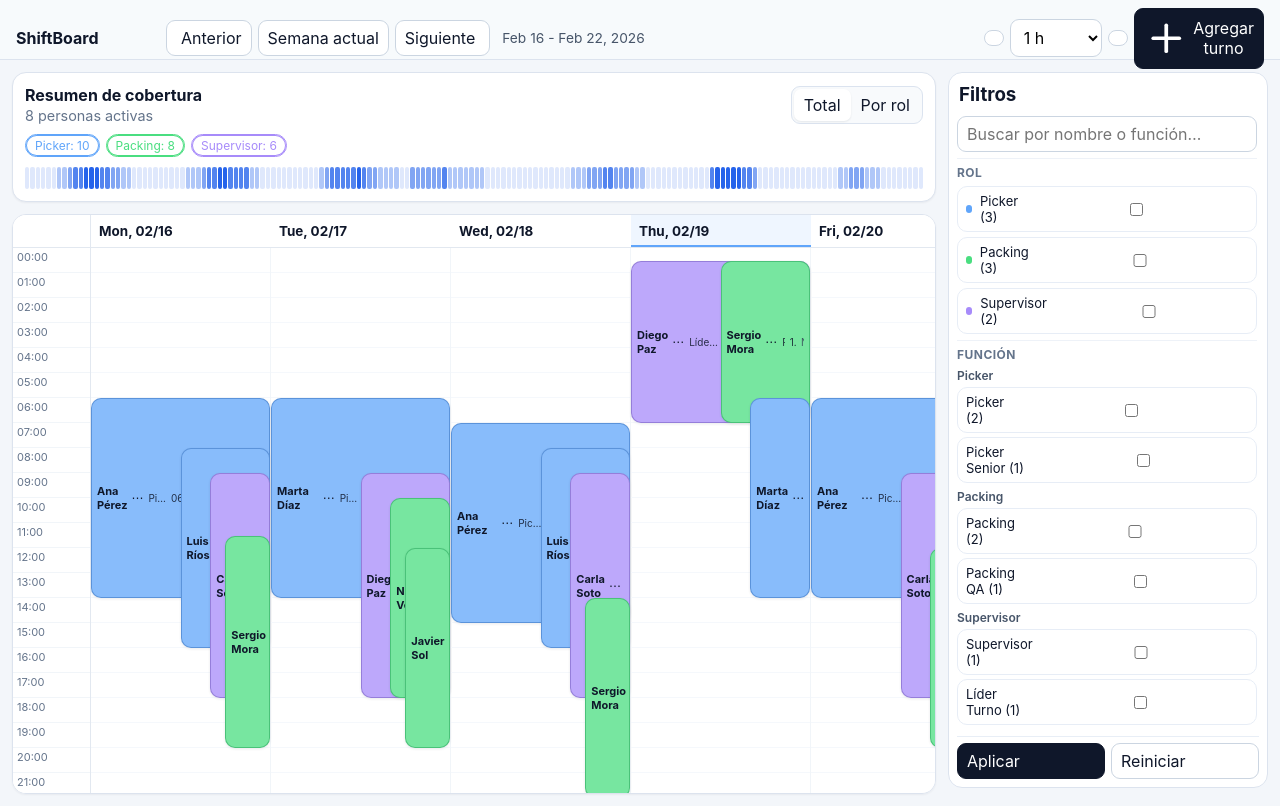
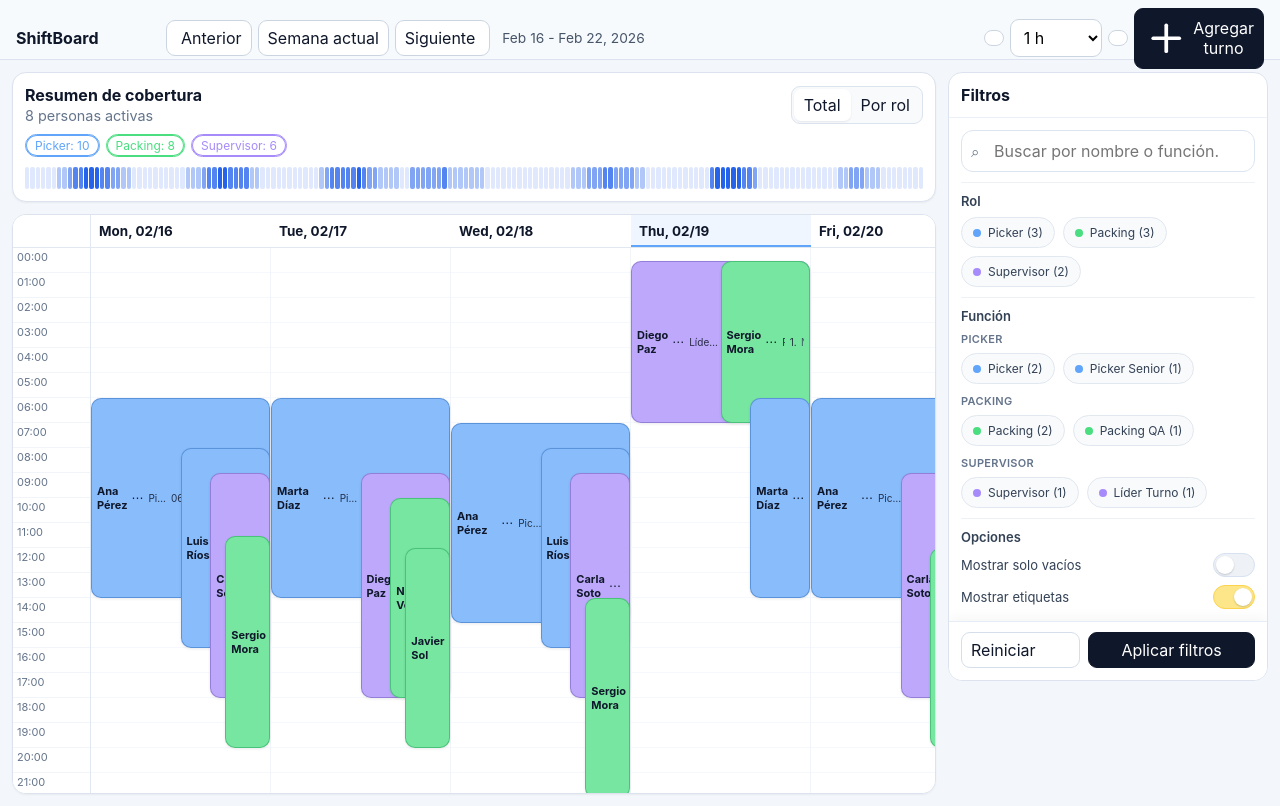
Before and after one commit to cabp393/chrono-ops, a React (Vite) app: page / in a window 1280 px wide. Built offline with nearby package versions, Linux system fonts and the light colour scheme.

Commit message:
Refactor filters panel UI with Mercado Libre-style pills

```diff
--- a/src/components/FiltersPanel.tsx
+++ b/src/components/FiltersPanel.tsx
@@ -1,5 +1,9 @@
 import { useEffect, useMemo, useState } from 'react';
 import type { AppliedFilters, Function, Person, Role } from '../types';
+import { FilterFooter } from './filters/FilterFooter';
+import { FilterPill } from './filters/FilterPill';
+import { FilterSection } from './filters/FilterSection';
+import { SearchInput } from './filters/SearchInput';
 
 type Props = {
   roles: Role[];
@@ -79,11 +83,6 @@ export const FiltersPanel = ({
   }, [functions]);
 
   const visibleRoleIds = roleScope ? Array.from(roleScope) : roles.map((role) => role.id);
-  const outOfRoleSelections = draft.functionIds.filter((functionId) => {
-    const fn = functionsById.get(functionId);
-    return !!(fn && roleScope && !roleScope.has(fn.roleId));
-  });
-
   const hasUnsavedChanges = JSON.stringify(draft) !== JSON.stringify(appliedFilters);
 
   const toggleRole = (id: string) => {
@@ -100,40 +99,45 @@ export const FiltersPanel = ({
     }));
   };
 
+  const handleClose = () => {
+    setDraft(appliedFilters);
+    onClose();
+  };
+
   return (
     <aside className={`filters-panel ${open ? 'open' : ''}`}>
-      <div className="filters-head compact">
+      <div className="filters-head">
         <h3>Filtros</h3>
         <div className="filters-head-actions">
           {hasUnsavedChanges && <span className="pending-badge">Cambios sin aplicar</span>}
-          <button className="ghost mobile-only" onClick={onClose}>Cerrar</button>
+          <button type="button" className="ghost mobile-only" onClick={handleClose}>Cerrar</button>
         </div>
       </div>
 
       <div className="filters-scroll">
-        <section className="filters-section">
-          <input
+        <SearchInput
           value={draft.searchText}
-            onChange={(e) => setDraft((prev) => ({ ...prev, searchText: e.target.value }))}
-            placeholder="Buscar por nombre o función…"
+          onChange={(value) => setDraft((prev) => ({ ...prev, searchText: value }))}
+          onClear={() => setDraft((prev) => ({ ...prev, searchText: '' }))}
         />
-          {draft.searchText && <button className="clear-search" onClick={() => setDraft((prev) => ({ ...prev, searchText: '' }))}>×</button>}
-        </section>
 
-        <section className="filters-section">
-          <h4>Rol</h4>
-          <div className="role-list compact">
+        <FilterSection title="Rol">
+          <div className="pill-grid">
             {roles.map((role) => (
-              <label key={role.id} className="filter-row">
-                <span><i style={{ backgroundColor: role.color }} />{role.nombre} ({roleCounts[role.id] || 0})</span>
-                <input type="checkbox" checked={draft.roleIds.includes(role.id)} onChange={() => toggleRole(role.id)} />
-              </label>
+              <FilterPill
+                key={role.id}
+                label={role.nombre}
+                count={roleCounts[role.id] || 0}
+                color={role.color}
+                active={draft.roleIds.includes(role.id)}
+                onClick={() => toggleRole(role.id)}
+              />
             ))}
           </div>
-        </section>
+        </FilterSection>
 
-        <section className="filters-section">
-          <h4>Función</h4>
+        <FilterSection title="Función">
+          <div className="function-groups">
             {visibleRoleIds.map((roleId) => {
               const role = roles.find((item) => item.id === roleId);
               const items = groupedFunctions[roleId] || [];
@@ -141,52 +145,58 @@ export const FiltersPanel = ({
               return (
                 <div key={roleId} className="function-group">
                   <p>{role?.nombre ?? roleId}</p>
+                  <div className="pill-grid">
                     {items.map((fn) => (
-                  <label key={fn.id} className="function-item filter-row">
-                    <span>{fn.nombre} ({functionCounts[fn.id] || 0})</span>
-                    <input type="checkbox" checked={draft.functionIds.includes(fn.id)} onChange={() => toggleFunction(fn.id)} />
-                  </label>
+                      <FilterPill
+                        key={fn.id}
+                        label={fn.nombre}
+                        count={functionCounts[fn.id] || 0}
+                        color={role?.color}
+                        active={draft.functionIds.includes(fn.id)}
+                        onClick={() => toggleFunction(fn.id)}
+                      />
                     ))}
+                  </div>
                 </div>
               );
             })}
+          </div>
+        </FilterSection>
 
-          {outOfRoleSelections.length > 0 && (
-            <div className="function-group outside-filter">
-              <p>Fuera de filtro</p>
-              {outOfRoleSelections.map((functionId) => {
-                const fn = functionsById.get(functionId);
-                if (!fn) return null;
-                return (
-                  <label key={functionId} className="function-item filter-row disabled">
-                    <span>{fn.nombre}</span>
-                    <input type="checkbox" checked onChange={() => toggleFunction(functionId)} />
+        <FilterSection title="Opciones">
+          <label className="switch-row">
+            <span>Mostrar solo vacíos</span>
+            <button
+              type="button"
+              className={`switch ${onlyGaps ? 'on' : ''}`}
+              aria-pressed={onlyGaps}
+              onClick={() => onToggleGaps(!onlyGaps)}
+            >
+              <span className="switch-thumb" />
+            </button>
           </label>
-                );
-              })}
-            </div>
-          )}
-        </section>
 
-        <section className="filters-section tight">
           <label className="switch-row">
-            Mostrar solo vacíos
-            <input type="checkbox" checked={onlyGaps} onChange={(e) => onToggleGaps(e.target.checked)} />
+            <span>Mostrar etiquetas</span>
+            <button
+              type="button"
+              className={`switch ${showLabels ? 'on' : ''}`}
+              aria-pressed={showLabels}
+              onClick={() => onToggleLabels(!showLabels)}
+            >
+              <span className="switch-thumb" />
+            </button>
           </label>
-        </section>
-
-        <section className="filters-section tight">
-          <label className="switch-row">
-            Mostrar etiquetas
-            <input type="checkbox" checked={showLabels} onChange={(e) => onToggleLabels(e.target.checked)} />
-          </label>
-        </section>
+        </FilterSection>
       </div>
 
-      <div className="filters-footer">
-        <button className="primary" onClick={() => onApplyFilters(draft)}>Aplicar</button>
-        <button onClick={() => { setDraft({ searchText: '', roleIds: [], functionIds: [] }); onResetFilters(); }}>Reiniciar</button>
-      </div>
+      <FilterFooter
+        onApply={() => onApplyFilters(draft)}
+        onReset={() => {
+          setDraft({ searchText: '', roleIds: [], functionIds: [] });
+          onResetFilters();
+        }}
+      />
     </aside>
   );
 };
--- /dev/null
+++ b/src/components/filters/FilterFooter.tsx
@@ -0,0 +1,12 @@
+type Props = {
+  onReset: () => void;
+  onApply: () => void;
+  disabledApply?: boolean;
+};
+
+export const FilterFooter = ({ onReset, onApply, disabledApply = false }: Props) => (
+  <div className="filters-footer">
+    <button type="button" className="footer-reset" onClick={onReset}>Reiniciar</button>
+    <button type="button" className="primary footer-apply" disabled={disabledApply} onClick={onApply}>Aplicar filtros</button>
+  </div>
+);
--- /dev/null
+++ b/src/components/filters/FilterPill.tsx
@@ -0,0 +1,22 @@
+type Props = {
+  label: string;
+  count?: number;
+  active: boolean;
+  disabled?: boolean;
+  color?: string;
+  onClick: () => void;
+};
+
+export const FilterPill = ({ label, count, active, disabled = false, color = '#94a3b8', onClick }: Props) => (
+  <button
+    type="button"
+    className={`filter-pill ${active ? 'active' : ''} ${disabled ? 'disabled' : ''}`}
+    aria-pressed={active}
+    disabled={disabled}
+    onClick={onClick}
+    style={{ ['--pill-color' as string]: color }}
+  >
+    <span className="pill-dot" style={{ backgroundColor: color }} />
+    <span>{label}{typeof count === 'number' ? ` (${count})` : ''}</span>
+  </button>
+);
--- /dev/null
+++ b/src/components/filters/FilterSection.tsx
@@ -0,0 +1,13 @@
+import type { ReactNode } from 'react';
+
+type Props = {
+  title: string;
+  children: ReactNode;
+};
+
+export const FilterSection = ({ title, children }: Props) => (
+  <section className="filter-section">
+    <h4>{title}</h4>
+    {children}
+  </section>
+);
--- /dev/null
+++ b/src/components/filters/SearchInput.tsx
@@ -0,0 +1,22 @@
+type Props = {
+  value: string;
+  onChange: (value: string) => void;
+  onClear: () => void;
+};
+
+export const SearchInput = ({ value, onChange, onClear }: Props) => (
+  <div className="search-input-wrap">
+    <span className="search-icon" aria-hidden="true">⌕</span>
+    <input
+      value={value}
+      onChange={(e) => onChange(e.target.value)}
+      placeholder="Buscar por nombre o función…"
+      aria-label="Buscar por nombre o función"
+    />
+    {value && (
+      <button type="button" className="clear-search" onClick={onClear} aria-label="Limpiar búsqueda">
+        ×
+      </button>
+    )}
+  </div>
+);
--- a/src/styles.css
+++ b/src/styles.css
@@ -116,64 +116,177 @@ select, input { width: 100%; border: 1px solid #cbd5e1; border-radius: 9px; padd
 }
 .shift-menu-popover button { border: 0; border-radius: 8px; white-space: nowrap; }
 
+
 .filters-panel {
   position: sticky;
   top: 72px;
   align-self: start;
   display: grid;
   grid-template-rows: auto minmax(0, 1fr) auto;
-  gap: 6px;
   width: 320px;
   max-height: calc(100vh - 84px);
   background: #fff;
   border: 1px solid #dce3ee;
   border-radius: 14px;
-  padding: 8px;
+  overflow: hidden;
 }
-.filters-head { display: flex; justify-content: space-between; align-items: center; gap: 6px; padding: 2px 2px 4px; }
+.filters-head {
+  display: flex;
+  justify-content: space-between;
+  align-items: center;
+  gap: 8px;
+  padding: 12px;
+  border-bottom: 1px solid #ecf1f8;
+}
+.filters-head h3 { margin: 0; font-size: 1rem; }
 .filters-head-actions { display: flex; align-items: center; gap: 6px; }
-.pending-badge { font-size: 11px; color: #92400e; background: #fffbeb; border: 1px solid #fde68a; border-radius: 999px; padding: 2px 8px; }
-.filters-panel h3, .filters-panel p, .filters-panel h4 { margin: 0; }
+.pending-badge {
+  font-size: 11px;
+  color: #92400e;
+  background: #fffbeb;
+  border: 1px solid #fde68a;
+  border-radius: 999px;
+  padding: 2px 8px;
+}
 .filters-scroll {
   overflow: auto;
   display: grid;
   align-content: start;
-  gap: 6px;
-  padding-right: 2px;
+  gap: 10px;
+  padding: 12px;
 }
-.filters-section { position: relative; display: grid; gap: 6px; border-top: 1px solid #eef2f8; padding-top: 6px; }
-.filters-section:first-child { border-top: 0; padding-top: 0; }
-.filters-section h4 { font-size: 12px; text-transform: uppercase; letter-spacing: .04em; color: #64748b; }
-.clear-search { position: absolute; right: 8px; top: 4px; border: 0; background: transparent; color: #64748b; font-size: 20px; line-height: 1; padding: 0 4px; }
-.role-list { margin-top: 0; display: grid; gap: 5px; }
-.role-list label, .function-item { display: flex; justify-content: space-between; align-items: center; font-size: 13px; }
-.role-list span { display: inline-flex; align-items: center; gap: 8px; }
-.role-list i { width: 8px; height: 8px; border-radius: 999px; display: inline-block; }
-.function-group { display: grid; gap: 4px; }
-.function-group > p { font-size: 12px; color: #475569; font-weight: 600; }
-.function-item.disabled { opacity: .65; }
-.switch-row { display: flex; justify-content: space-between; align-items: center; font-size: 13px; }
-.filter-row {
-  padding: 6px 8px;
-  border: 1px solid #e7edf6;
-  border-radius: 10px;
+.search-input-wrap {
+  position: relative;
+  display: flex;
+  align-items: center;
+}
+.search-input-wrap input {
+  border-radius: 12px;
+  border-color: #dbe4f0;
+  padding: 10px 34px 10px 32px;
   background: #fff;
 }
-.filter-row:hover {
-  border-color: #d5deec;
-  background: #fbfdff;
+.search-icon {
+  position: absolute;
+  left: 10px;
+  color: #64748b;
+  font-size: 15px;
 }
+.clear-search {
+  position: absolute;
+  right: 6px;
+  border: 0;
+  background: transparent;
+  color: #64748b;
+  font-size: 19px;
+  line-height: 1;
+  padding: 2px 6px;
+}
+.filter-section {
+  display: grid;
+  gap: 8px;
+  border-top: 1px solid #eef2f7;
+  padding-top: 10px;
+}
+.filter-section h4 {
+  margin: 0;
+  font-size: 13px;
+  font-weight: 600;
+  color: #334155;
+}
+.pill-grid {
+  display: flex;
+  flex-wrap: wrap;
+  gap: 8px;
+}
+.filter-pill {
+  border: 1px solid #e2e8f0;
+  background: #f8fafc;
+  border-radius: 999px;
+  padding: 7px 11px;
+  font-size: 12px;
+  color: #334155;
+  display: inline-flex;
+  align-items: center;
+  gap: 7px;
+  transition: all .16s ease;
+}
+.filter-pill:hover {
+  border-color: #c9d5e7;
+  background: #f3f7fb;
+}
+.filter-pill.active {
+  background: color-mix(in srgb, var(--pill-color, #93c5fd) 22%, #ffffff 78%);
+  border-color: color-mix(in srgb, var(--pill-color, #93c5fd) 35%, #cbd5e1 65%);
+  box-shadow: 0 1px 3px rgba(15, 23, 42, 0.1);
+  color: #0f172a;
+}
+.filter-pill.disabled { opacity: .5; pointer-events: none; }
+.pill-dot {
+  width: 8px;
+  height: 8px;
+  border-radius: 999px;
+  flex: none;
+}
+.function-groups {
+  display: grid;
+  gap: 10px;
+}
+.function-group {
+  display: grid;
+  gap: 7px;
+}
+.function-group > p {
+  margin: 0;
+  font-size: 11px;
+  font-weight: 600;
+  color: #64748b;
+  text-transform: uppercase;
+  letter-spacing: .03em;
+}
+.switch-row {
+  display: flex;
+  justify-content: space-between;
+  align-items: center;
+  gap: 10px;
+  font-size: 13px;
+  color: #334155;
+}
+.switch {
+  border: 1px solid #d7e1ef;
+  width: 42px;
+  height: 24px;
+  border-radius: 999px;
+  padding: 2px;
+  background: #eef2f7;
+}
+.switch-thumb {
+  width: 18px;
+  height: 18px;
+  border-radius: 999px;
+  background: #fff;
+  box-shadow: 0 1px 2px rgba(15, 23, 42, 0.2);
+  display: block;
+  transition: transform .16s ease;
+}
+.switch.on {
+  background: #fde68a;
+  border-color: #fcd34d;
+}
+.switch.on .switch-thumb { transform: translateX(18px); }
 .filters-footer {
   position: sticky;
   bottom: 0;
   display: grid;
-  grid-template-columns: 1fr 1fr;
-  gap: 6px;
-  padding-top: 6px;
-  border-top: 1px solid #e8eef6;
+  grid-template-columns: 1fr 1.4fr;
+  gap: 8px;
+  padding: 10px 12px 12px;
+  border-top: 1px solid #e6edf7;
   background: #fff;
+  box-shadow: 0 -4px 12px rgba(15, 23, 42, 0.04);
 }
-
+.footer-reset { background: transparent; border-color: #d5deea; }
+.footer-apply { justify-content: center; }
 .modal-backdrop { position: fixed; inset: 0; background: rgba(2, 6, 23, 0.45); display: grid; place-items: center; z-index: 70; }
 .modal { background: #fff; width: min(460px, 92vw); border-radius: 14px; padding: 14px; display: grid; gap: 10px; }
 .derived-meta { display: grid; gap: 4px; font-size: 13px; color: #334155; padding: 8px; border: 1px solid #e2e8f0; border-radius: 10px; background: #f8fafc; }
```
Lines whose indentation alone changed are shown as unchanged.
